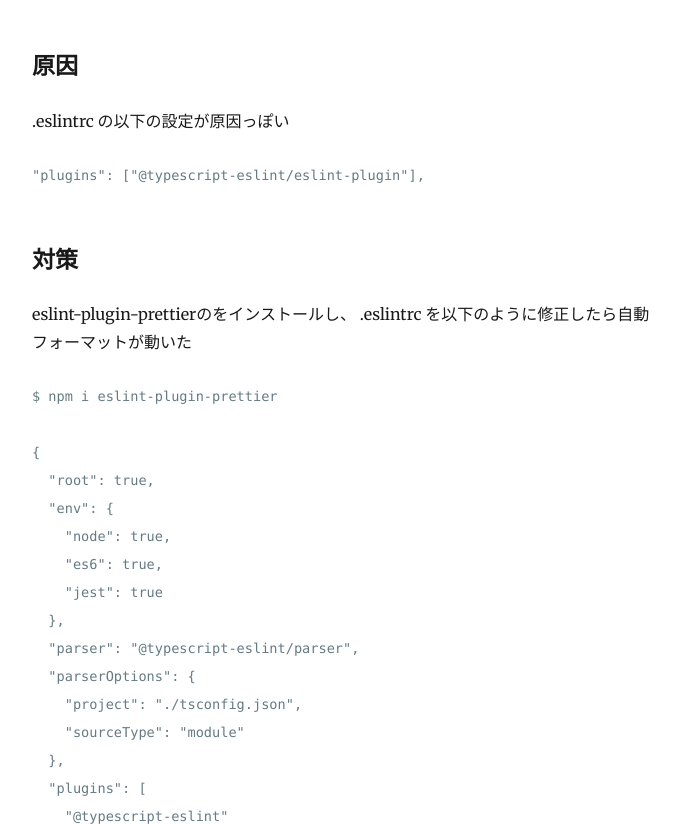
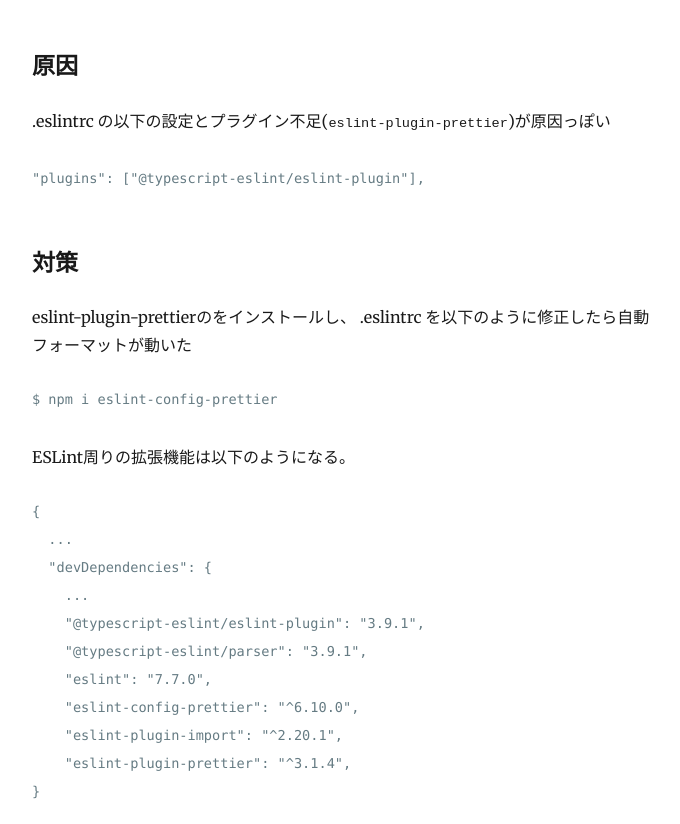
Before and after one commit to shzawa/gatsby_sandbox, a Gatsby site: page /201023/ in a window 1280 px wide. Shown: the part 555-1379 px from the top of the page, without its empty margins (293-973 px from the left). Built offline with nearby package versions, Linux system fonts and the light colour scheme; Gatsby itself is replaced by a stand-in of ours; some packages are replaced by stand-ins of ours; code samples lack their colours.

Commit message:
update: 201023.md

````diff
--- a/content/blog/201023.md
+++ b/content/blog/201023.md
@@ -13,7 +13,7 @@
 
 ### 原因
 
-.eslintrc の以下の設定が原因っぽい
+.eslintrc の以下の設定とプラグイン不足(`eslint-plugin-prettier`)が原因っぽい
 
 ```json:title=.eslintrc
 "plugins": ["@typescript-eslint/eslint-plugin"],
@@ -25,7 +25,23 @@
 .eslintrc を以下のように修正したら自動フォーマットが動いた
 
 ```zsh
-$ npm i eslint-plugin-prettier
+$ npm i eslint-config-prettier
+```
+
+ESLint周りの拡張機能は以下のようになる。
+
+```json:title=package.json
+{
+  ...
+  "devDependencies": {
+    ...
+    "@typescript-eslint/eslint-plugin": "3.9.1",
+    "@typescript-eslint/parser": "3.9.1",
+    "eslint": "7.7.0",
+    "eslint-config-prettier": "^6.10.0",
+    "eslint-plugin-import": "^2.20.1",
+    "eslint-plugin-prettier": "^3.1.4",
+}
 ```
 
 ```json:title=.eslintrc
@@ -58,5 +74,12 @@
     "@typescript-eslint/no-explicit-any": "off"
   }
 }
+```
 
+```json:title=.vscode/settings.json
+{
+  "editor.codeActionsOnSave": {
+    "source.fixAll.eslint": true,
+  }
+}
 ```
````
